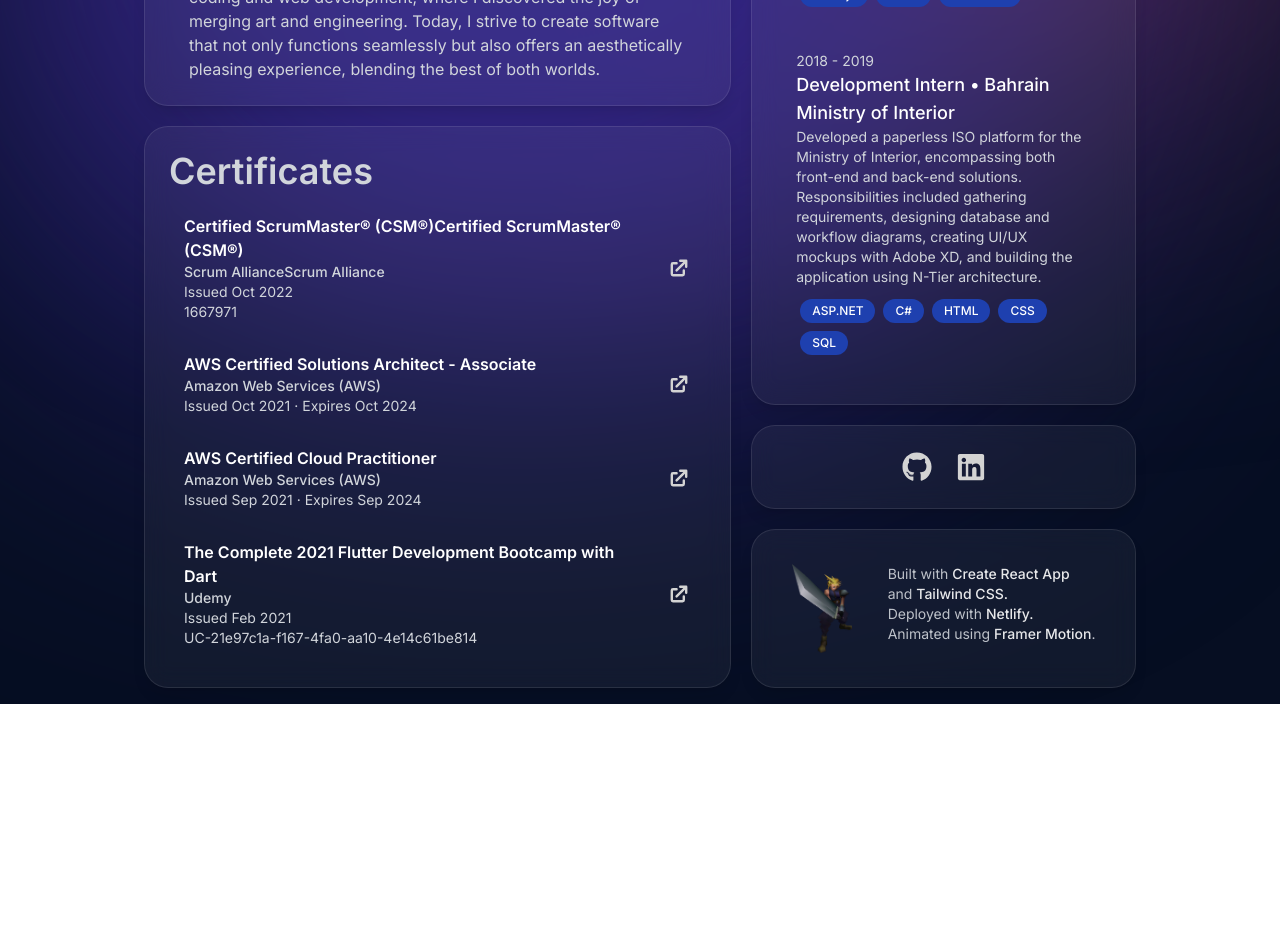
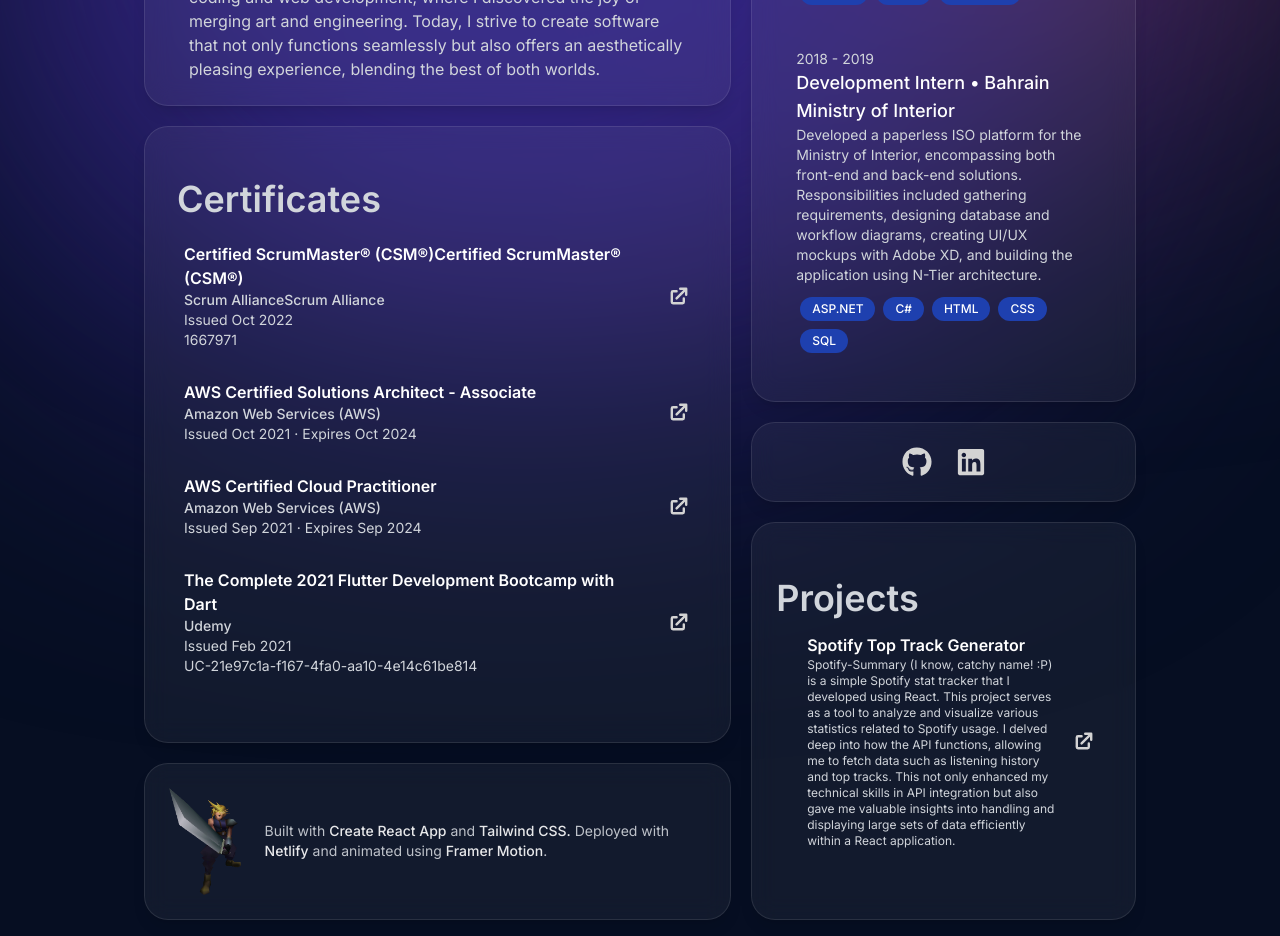
Before and after one commit to HusainShehabi/personal-site-2024, a React (Create React App) app: page / in a window 1280 px wide. Shown: the part 340-1276 px from the top of the page. Before the commit the page ends 1044 px from the top, so only its background shows below. Built offline with nearby package versions, Linux system fonts and the light colour scheme.

Commit message:
added projects

```diff
--- a/src/components/CssGrid.tsx
+++ b/src/components/CssGrid.tsx
@@ -3,6 +3,7 @@
 import ExperienceCard from "./content/ExperienceCard";
 import FooterCard from "./content/FooterCard";
 import IntroductionCard from "./content/IntroductionCard";
+import ProjectsCard from "./content/ProjectsCard";
 import SocialsCard from "./content/SocialsCard";
 
 export default function CssGrid() {
@@ -14,13 +15,16 @@
       <GridItem className="col-span-3 xl:col-span-2 row-span-3">
         <ExperienceCard />
       </GridItem>
-      <GridItem className="col-span-3 xl:col-span-3 row-span-8">
+      <GridItem className="col-span-3 xl:col-span-3 row-span-3">
         <CertificatesCard />
       </GridItem>
       <GridItem className="col-span-3 xl:col-span-2 row-span-1">
         <SocialsCard />
       </GridItem>
-      <GridItem className="col-span-3 xl:col-span-2 row-span-6">
+      <GridItem className="col-span-3 xl:col-span-2 row-span-3">
+        <ProjectsCard />
+      </GridItem>
+      <GridItem className="col-span-3 xl:col-span-3 row-span-2">
         <FooterCard />
       </GridItem>
     </div>
--- a/src/components/content/CertificatesCard.tsx
+++ b/src/components/content/CertificatesCard.tsx
@@ -5,7 +5,7 @@
   return (
     <div className="w-full font-sans text-2xl text-gray-300">
       <div className="flex flex-col">
-        <div className="font-semibold text-4xl text-gray-300 pb-2">
+        <div className="font-semibold text-4xl text-gray-300 pb-2 ml-2">
           Certificates
         </div>
         {certificates.map((certificate) => (
--- a/src/components/content/FooterCard.tsx
+++ b/src/components/content/FooterCard.tsx
@@ -3,11 +3,15 @@
 
 export default function FooterCard() {
   return (
-    <div className="font-light text-sm text-gray-300 flex col-span-2 m opacity-90">
-      <div className=" mr-9">
-        <img src={Cloud} alt={"Cloud Strife"} width={60} height={60} />
+    <div className="font-light text-sm text-gray-300 flex col-span-2 opacity-90 w-full items-center">
+      <div className=" mr-6">
+        <img
+          src={Cloud}
+          alt={"Cloud Strife"}
+          className="w-auto h-auto sm:w-28"
+        />
       </div>
-      <div className="">
+      <div className="justify-center">
         <p>
           Built with{" "}
           <a
@@ -15,22 +19,16 @@
             href="https://create-react-app.dev/"
           >
             Create React App
-          </a>
-        </p>
-        <p>
+          </a>{" "}
           and{" "}
           <a className="font-medium text-white" href="https://tailwindcss.com/">
             Tailwind CSS.
-          </a>
-        </p>
-        <p>
+          </a>{" "}
           Deployed with{" "}
           <a className="font-medium text-white" href="https://www.netlify.com/">
-            Netlify.
-          </a>
-        </p>
-        <p>
-          Animated using{" "}
+            Netlify
+          </a>{" "}
+          and animated using{" "}
           <a
             className="font-medium text-white"
             href="https://www.framer.com/motion/"
--- /dev/null
+++ b/src/components/content/ProjectItem.tsx
@@ -0,0 +1,46 @@
+import React from "react";
+import { HiExternalLink } from "react-icons/hi";
+import spotify from "../../assets/spotify.png";
+
+type Props = {
+  title: string;
+  Description?: string;
+  link: string;
+  image: string | undefined;
+};
+
+const containerStyle = {
+  padding: "15px",
+};
+
+export default function ProjectItem({
+  title,
+  Description,
+  link,
+  image,
+}: Props) {
+  return (
+    <a href={link} target="_blank" rel="noopener noreferrer">
+      <div
+        style={containerStyle}
+        className="flex items-center justify-between overflow-hidden rounded-lg hover:bg-white/5 hover:backdrop-blur-md"
+      >
+        <div className="mr-4 flex-shrink-0">
+          {/* <img
+            src={spotify}
+            alt={"Logo"}
+            className="w-40 h-40 border rounded-md border-gray-300"
+          /> */}
+        </div>
+
+        <div className="flex-1">
+          <p className="text-base font-semibold text-white">{title}</p>
+          <div className="text-sm">
+            <p className="text-gray-300 text-xs">{Description}</p>
+          </div>
+        </div>
+        <HiExternalLink color="lightgray" size={24} className="ml-4" />
+      </div>
+    </a>
+  );
+}
--- /dev/null
+++ b/src/components/content/ProjectsCard.tsx
@@ -0,0 +1,23 @@
+import React from "react";
+import ProjectItem from "./ProjectItem";
+import { projects } from "../libs/projects";
+
+type Props = {};
+
+export default function ProjectsCard({}: Props) {
+  return (
+    <div className="w-full font-sans text-2xl text-gray-300">
+      <div className="flex flex-col">
+        <div className="font-semibold text-4xl text-gray-300">Projects</div>
+        {projects.map((project) => (
+          <ProjectItem
+            title={project.title}
+            Description={project.Description}
+            link={project.link}
+            image={project.image}
+          />
+        ))}
+      </div>
+    </div>
+  );
+}
--- /dev/null
+++ b/src/components/interfaces/IProjects.ts
@@ -0,0 +1,6 @@
+export interface IProjects {
+    title: string;
+    Description?: string
+    link: string;
+    image: string | undefined;
+  }
--- /dev/null
+++ b/src/components/libs/projects.ts
@@ -0,0 +1,15 @@
+
+import { IProjects } from "../interfaces/IProjects";
+
+
+
+
+export const projects: IProjects[] = [
+{
+    image: "",
+    link: "https://spotify-summary.netlify.app/",
+
+    title: "Spotify Top Track Generator",
+    Description: "Spotify-Summary (I know, catchy name! :P) is a simple Spotify stat tracker that I developed using React. This project serves as a tool to analyze and visualize various statistics related to Spotify usage. I delved deep into how the API functions, allowing me to fetch data such as listening history and top tracks. This not only enhanced my technical skills in API integration but also gave me valuable insights into handling and displaying large sets of data efficiently within a React application. "
+},
+  ];
```
Also changed, not shown: src/assets/spotify.png (added).
